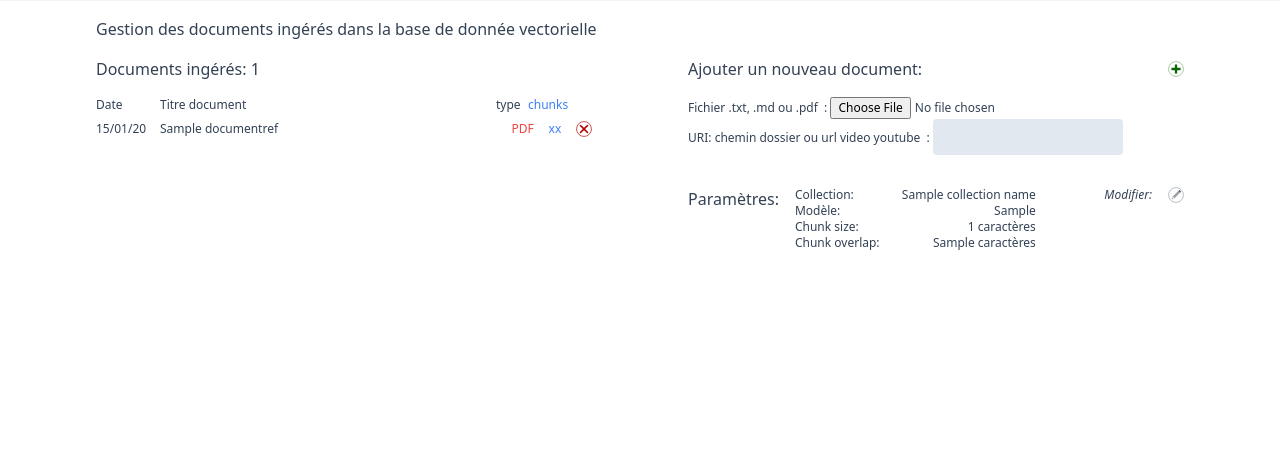
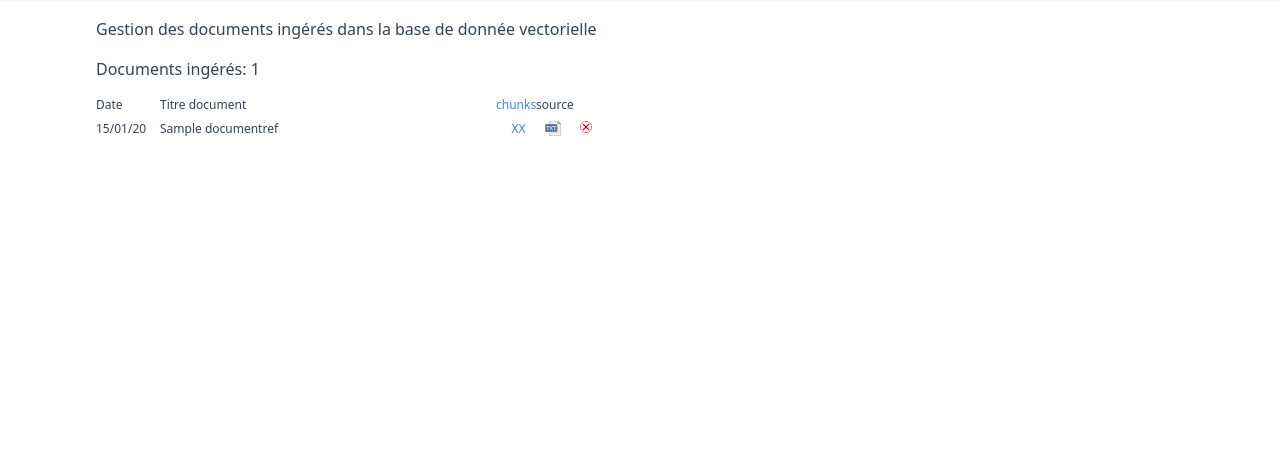
Before and after one commit to C-Vellen/chatrag, a Django app: template src/apps/ingest/templates/ingest/list.html in a window 1280 px wide. Shown: the part 47-496 px from the top of the page. Run offline with Django 5.2, Linux system fonts and the light colour scheme; tables that the repository leaves empty hold one stand-in row (values such as "Sample post"); the template is opened without the code that fills it: values that come from a table or form of the project are taken from there, most other values are stand-ins (such as "Sample title", 1, 10 or a date in 2020); some libraries are stand-ins or nearby versions.

Commit message:
display chunk lists

```diff
--- a/pyproject.toml
+++ b/pyproject.toml
@@ -27,6 +27,7 @@ dependencies = [
     "numpy (>=2.4.5,<3.0.0)",
     "langchain-huggingface (>=1.2.2,<2.0.0)",
     "simple-yt-api (==3.0.1)",
+    "pypdf (>=6.12.0,<7.0.0)",
 ]
 
 
--- a/src/apps/ingest/models.py
+++ b/src/apps/ingest/models.py
@@ -14,6 +14,17 @@ DOCUMENT_SOURCE_TYPE = {
     "MDP":  "Chemin vers fichier .md",
     "YTU":  "URL Video Youtube",
     "OTH":  "other format"
+}
+
+LOGOS = {
+    "TXF":  "TXT.svg",
+    "PDF":  "PDF.svg",
+    "MDF":  "MD.svg",
+    "TXP":  "TXT.svg",
+    "PDP":  "PDF.svg",
+    "MDP":  "MD.svg",
+    "YTU":  "youtube.svg",
+    "OTH":  "blank.svg"
 }
 
 
@@ -84,3 +95,21 @@ class DocumentRef(models.Model):
 
     def __str__(self):
         return f"{self.titre} ({self.id})"
+
+    @property
+    def logo_url(self):
+        # On définit le dictionnaire de correspondance "source -> nom de l'image"
+
+        # On récupère le bon logo. Si la source est inconnue, on fournit un logo par défaut.
+        nom_logo = LOGOS.get(self.type_source, "OTH")
+
+        # On retourne le chemin complet vers le dossier static
+        return f"img/{nom_logo}"
+
+    @property
+    def source_link(self):
+        if self.type_source[-1] == "F" and self.source_file:
+            return self.source_file.url
+        elif self.type_source[-1] in ["P", "U"] and self.source_uri.startswith(('http://', 'https://')):
+            return self.source_uri
+        return "#"
--- a/src/apps/ingest/services/loader.py
+++ b/src/apps/ingest/services/loader.py
@@ -101,6 +101,7 @@ def load_from_upload(file: UploadedFile) -> list[Document]:
 
     try:
         if suffix == ".pdf":
+
             docs = PyPDFLoader(tmp_path).load()
         else:
             docs = TextLoader(tmp_path).load()
@@ -109,6 +110,7 @@ def load_from_upload(file: UploadedFile) -> list[Document]:
         for doc in docs:
             doc.metadata["document_id"] = str(documentref.id)
             doc.metadata["source"] = titre
+
 
 
     finally:
--- a/src/apps/ingest/templates/ingest/list.html
+++ b/src/apps/ingest/templates/ingest/list.html
@@ -26,13 +26,13 @@
                         <span>Titre document</span>
                     </div>
                     <div  class="w-24 flex justify-between gap-2">
-                        <span class="w-6">type</span>
                         <span class="w-8  text-blue-500">chunks</span>
+                        <span class="w-6">source</span>
                         <span class="w-6"></span>
                     </div>
                 </li>
                 {% for doc in docs %}
-                <li class="w-full flex justify-between">
+                <li id="{{doc.id}}" class="w-full flex justify-between">
                         <div class="w-full flex justify-start">
                             <span class="w-16">{{doc.created_at|date:"d/m/y"}}</span>
                             <a href="{% url 'admin:ingest_documentref_change' doc.id %}" class="">
@@ -41,14 +41,15 @@
                         </div>
                         <div  class="w-24 flex justify-between gap-2">
                             {% comment %} <span class="mr-2">{{doc.nb_chunks}}</span> {% endcomment %}
-                            <a href="{% url 'ingest:view_document' doc.id %}" class="">
-                                <span class="w-6 text-red-500 hover:font-bold">PDF</span>
+
+                            <a href="{% url 'ingest:read_chunks' doc.id %}" class="">
+                                <span class="w-8 text-blue-500 hover:font-bold">XX</span>
                             </a>
-                            <a href="{% url 'ingest:view_document' doc.id %}" class="">
-                                <span class="w-8 text-blue-500 hover:font-bold">xx</span>
+                            <a href="{{ doc.source_link }}" target="_blank" class="" >
+                                <img class="w-4" src="{% static doc.logo_url %}" alt="Logo pour {{ doc.type_source }}">
                             </a>
                             <a href="{% url 'ingest:remove_document' doc.id %}" class="">
-                                <img class="h-4" src="{% static 'img/cross_round_black.svg' %}" />
+                                <img class="h-3" src="{% static 'img/cross_round_black.svg' %}" />
                             </a>
                         </div>
                 </li>
@@ -60,12 +61,9 @@
 
         </div>
 
+
         <div class="flex flex-col md:w-1/2">
-
-
-
-
-
+            {% if modeform %}
             <form class="w-full" method="post" action="." enctype="multipart/form-data" >
                 {% csrf_token %}
                 <div class="mb-4 w-full flex justify-between">
@@ -91,27 +89,43 @@
                      </ul>
                 </div>
                 <div class="w-1/4 mt-4 mb-4 flex gap-4 justify-end">
-                 <p class="text-xs italic"> Modifier:</p>
+                    <p class="text-xs italic"> Modifier:</p>
                     <a href="{% url 'admin:ingest_collection_change' collection.id %}" class="">
-                    <img class="w-4 h-4" src="{% static 'img/crayon.svg' %}" alt="Modifier">
+                        <img class="w-4 h-4" src="{% static 'img/crayon.svg' %}" alt="Modifier">
                     </a>
                  </div>
 
-             </div>
+            </div>
+            {% elif modechunks %}
+            <div class="flex justify-between">
+                <h1 class="text-titre">Liste des chunks: </h1>
+                <a href="{% url 'ingest:documents_list' %}" class="">
+                    <span class="w-8 text-xs text-blue-500 hover:font-bold">retour</span>
+                </a>
+            </div>
 
-
-
-
+            <div class="w-full flex justify-between">
+                        <div class="w-full text-titre flex justify-start">
+                            <span class="w-20">{{doc.created_at|date:"d/m/y"}}</span>
+                            <span class="hover:font-bold">{{doc.titre}}</span>
+                        </div>
+                        <div  class="flex justify-between gap-2">
+                            {% comment %} <span class="mr-2">{{doc.nb_chunks}}</span> {% endcomment %}
+                             <a href="{{ doc.source_link }}" target="_blank" class="" >
+                                <img class="w-6" src="{% static doc.logo_url %}" alt="Logo pour {{ doc.type_source }}">
+                            </a>
+                        </div>
+            </div>
+            <ul class="w-full text-xs flex flex-col gap-4">
+                {% for chunk in chunks %}
+                <li class="">{{chunk}}</li>
+                {% empty %}
+                <p> Aucun chunk trouvé </p>
+                {% endfor %}
             </ul>
-
-
-
-
-
+            {% endif %}
+        </div>
     </div>
-
-
-
 </section>
 
 {% endblock %}
--- a/src/apps/ingest/urls.py
+++ b/src/apps/ingest/urls.py
@@ -7,6 +7,6 @@ app_name = apps.IngestConfig.name
 
 urlpatterns = [
     re_path(r"^list/$", views.documents_list, name="documents_list"),
-    path("view_document/<uuid:document_id>/", views.view_document, name="view_document"),
+    path("read_chunks/<uuid:document_id>/", views.read_chunks, name="read_chunks"),
     path("remove_document/<uuid:document_id>/", views.remove_document, name="remove_document"),
 ]
```
Also changed, not shown: src/apps/ingest/services/inspector.py (+5 -5 lines), src/apps/ingest/services/splitter.py (+16 -13 lines), src/apps/ingest/views.py (+34 -8 lines), src/static/img/MD.svg (added), src/static/img/PDF.svg (added), src/static/img/TXT.svg (added), src/static/img/youtube.svg (added), 1 other file.
